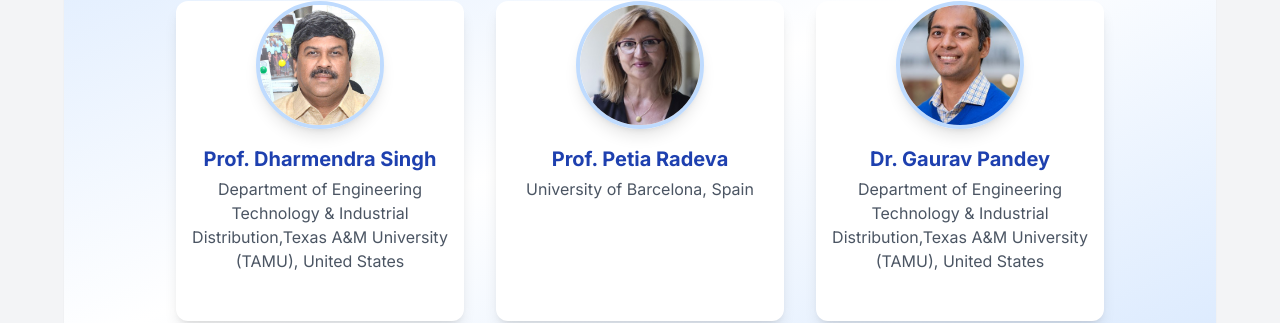
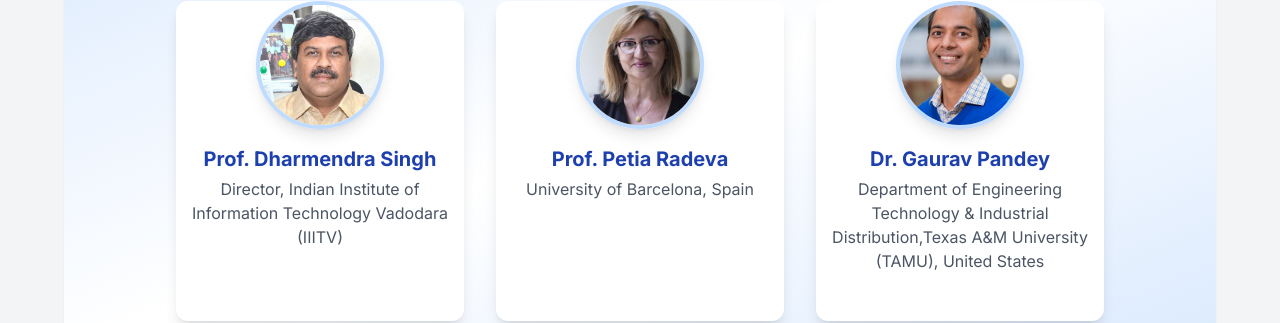
Before and after one commit to ictcon-cit/ictcon_2026, a Next.js app: page / in a window 1280 px wide. Shown: the part 1529-1852 px from the top of the page. Built offline with nearby package versions, Linux system fonts and the light colour scheme.

Commit message:
Updated home

```diff
--- a/src/app/page.tsx
+++ b/src/app/page.tsx
@@ -687,7 +687,7 @@ export default function Home() {
               {
                 name:  "Prof. Dharmendra Singh",
                 img: "/images/speakers/Prof.DS.jpeg",
-                title: " Department of Engineering Technology & Industrial Distribution,Texas A&M University (TAMU), United States",
+                title: " Director, Indian Institute of Information Technology Vadodara (IIITV)",
               },
               {
                 name: "Prof. Petia Radeva",
```
